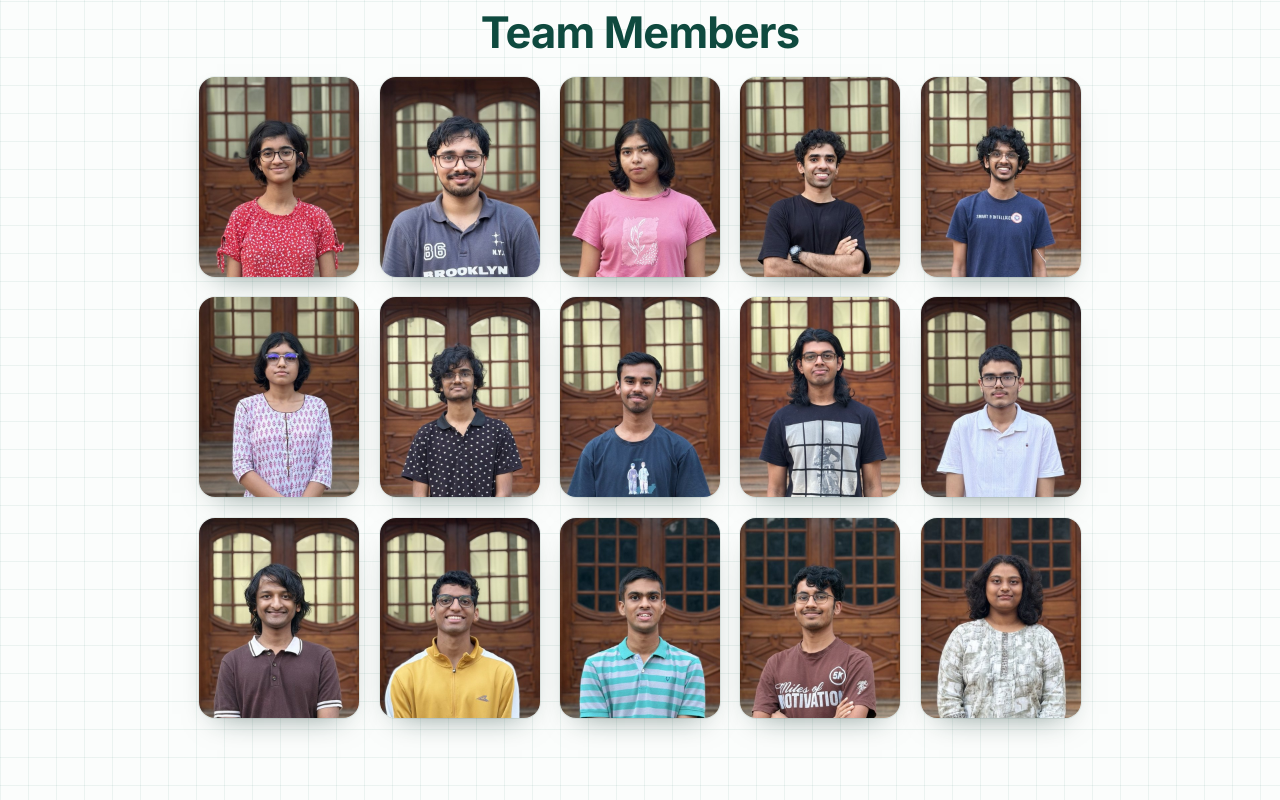
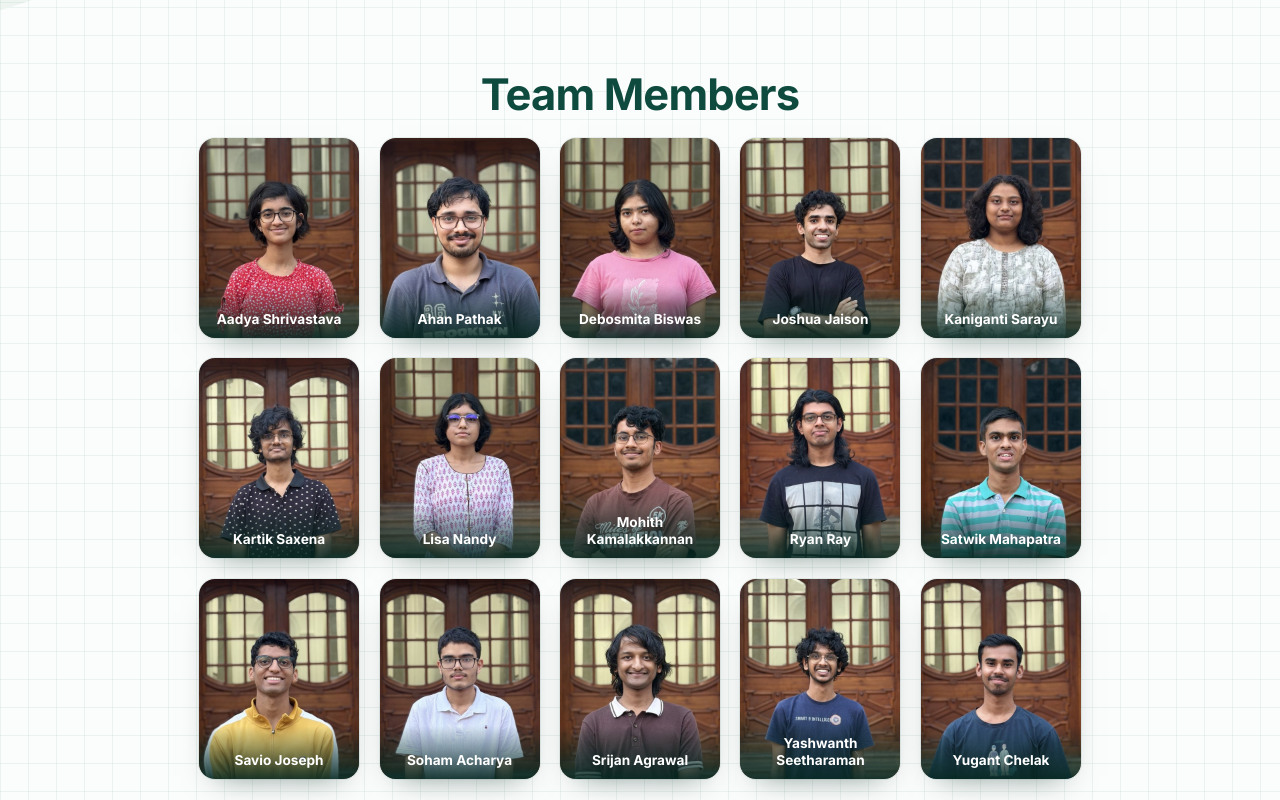
Before and after one commit to alexa-fluor/igem-iisc-wiki, a React (Vite) app: page /team in a window 1280 px wide. Shown: the part 1040-1840 px from the top of the page. Built offline with nearby package versions, Linux system fonts and the light colour scheme.

Commit message:
Team: names, roles and alphabetical order, PI names back under photos; Gallery: drop one photo

```diff
--- a/src/contents/gallery.tsx
+++ b/src/contents/gallery.tsx
@@ -10,7 +10,6 @@ import g10 from "../assets/gallery/g10.jpg";
 import g11 from "../assets/gallery/g11.jpg";
 import g12 from "../assets/gallery/g12.jpg";
 import g13 from "../assets/gallery/g13.jpg";
-import g14 from "../assets/gallery/g14.jpg";
 import g15 from "../assets/gallery/g15.jpg";
 import g16 from "../assets/gallery/g16.jpg";
 import g17 from "../assets/gallery/g17.jpg";
@@ -59,7 +58,6 @@ const SECTIONS: WikiSection[] = [
           <figure data-reveal><img src={g12} alt="The team gathered in the courtyard" loading="lazy" /></figure>
           <figure data-reveal><img src={g17} alt="The whole team lined up in front of the old building" loading="lazy" /></figure>
           <figure data-reveal><img src={g13} alt="Two team members smiling in front of a blue curtain" loading="lazy" /></figure>
-          <figure data-reveal><img src={g14} alt="Two team members in the lab" loading="lazy" /></figure>
           <figure data-reveal><img src={g15} alt="Two team members in the lab" loading="lazy" /></figure>
           <figure data-reveal><img src={g16} alt="Three team members holding a blue box" loading="lazy" /></figure>
         </div>
--- a/src/contents/team.css
+++ b/src/contents/team.css
@@ -30,3 +30,4 @@
 @media (max-width: 560px) { .tm-grid > div { width: calc(50% - 10px); } .tm-dialog { flex-direction: column; } .tm-dialog img { flex: none; width: 100%; } }
 @media (hover: none) { .tm-name { transform: none; opacity: 1; } }
 @media (prefers-reduced-motion: reduce) { .tm-card, .tm-name, .tm-modal, .tm-dialog { transition: none; animation: none; } }
+.tm-card--pi .tm-name { display: none; }
--- a/src/contents/team.tsx
+++ b/src/contents/team.tsx
@@ -22,11 +22,11 @@ import "./team.css";
 /*
  * Team. Same layout as the Gallery: no navigator, one centred column.
  *
- * The Principal Investigators come first, each photograph above the name. The fourteen photographs follow, each cropped on the face and set in a
- * card of one size. Names are not supplied yet, so the cards carry none: fill in
- * `name` (and `attributions`) on a member below; the name rises over the photo on hover and
- * the role, task tags and specific tasks show in the pop-up that a click opens. `file` keeps the
- * original photograph's number so names can be matched to it.
+ * The Principal Investigators come first, each photograph above the name. The fifteen
+ * photographs follow in alphabetical order by name, each cropped on the face and set in a card
+ * of one size. The name rises over the photo on hover, and a click opens a pop-up with the
+ * role, task tags and specific tasks: fill in `tasks` and `specificTasks` on a member below once
+ * they are confirmed. `file` keeps the original photograph's number.
  *
  * The earlier sub-team bios are kept in writeups/team-bios.md.
  */
@@ -57,21 +57,21 @@ interface Member extends Person {
 }
 
 const MEMBERS: Member[] = [
-  { file: "IMG_3936", src: p3936 },
-  { file: "IMG_3938", src: p3938 },
-  { file: "IMG_3940", src: p3940 },
-  { file: "IMG_3941", src: p3941 },
-  { file: "IMG_3945", src: p3945 },
-  { file: "IMG_3948", src: p3948 },
-  { file: "IMG_3950", src: p3950 },
-  { file: "IMG_3952", src: p3952 },
-  { file: "IMG_3954", src: p3954 },
-  { file: "IMG_3956", src: p3956 },
-  { file: "IMG_3958", src: p3958 },
-  { file: "IMG_3960", src: p3960 },
-  { file: "IMG_3969", src: p3969 },
-  { file: "IMG_3971", src: p3971 },
-  { file: "IMG_3973", src: p3973 },
+  { file: "IMG_3936", src: p3936, name: "Aadya Shrivastava", role: "Team Member" },
+  { file: "IMG_3938", src: p3938, name: "Ahan Pathak", role: "Team Member" },
+  { file: "IMG_3940", src: p3940, name: "Debosmita Biswas", role: "Team Member" },
+  { file: "IMG_3941", src: p3941, name: "Joshua Jaison", role: "Team Member" },
+  { file: "IMG_3973", src: p3973, name: "Kaniganti Sarayu", role: "Team Member" },
+  { file: "IMG_3950", src: p3950, name: "Kartik Saxena", role: "Team Member" },
+  { file: "IMG_3948", src: p3948, name: "Lisa Nandy", role: "Team Member" },
+  { file: "IMG_3971", src: p3971, name: "Mohith Kamalakkannan", role: "Team Member" },
+  { file: "IMG_3954", src: p3954, name: "Ryan Ray", role: "Team Leader" },
+  { file: "IMG_3969", src: p3969, name: "Satwik Mahapatra", role: "Team Leader" },
+  { file: "IMG_3960", src: p3960, name: "Savio Joseph", role: "Team Member" },
+  { file: "IMG_3956", src: p3956, name: "Soham Acharya", role: "Team Member" },
+  { file: "IMG_3958", src: p3958, name: "Srijan Agrawal", role: "Team Leader" },
+  { file: "IMG_3945", src: p3945, name: "Yashwanth Seetharaman", role: "Team Leader" },
+  { file: "IMG_3952", src: p3952, name: "Yugant Chelak", role: "Team Member" },
 ];
 
 
@@ -134,6 +134,7 @@ export function Team() {
           {PIS.map((pi) => (
             <li key={pi.name} data-reveal>
               <PhotoCard person={pi} onOpen={setOpen} className="tm-card tm-card--pi" />
+              <span>{pi.name}</span>
             </li>
           ))}
         </ul>
```
